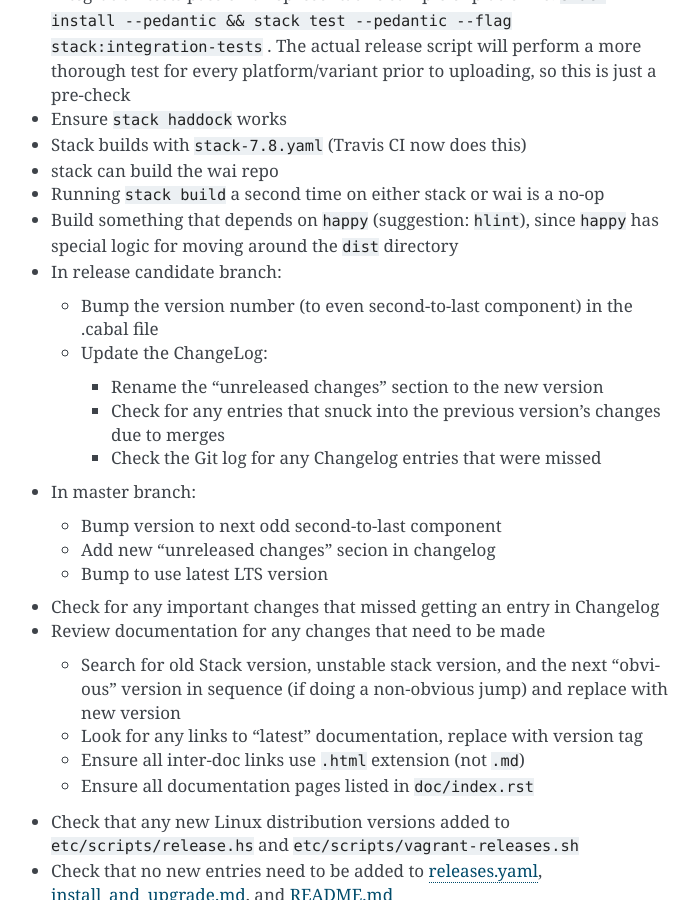
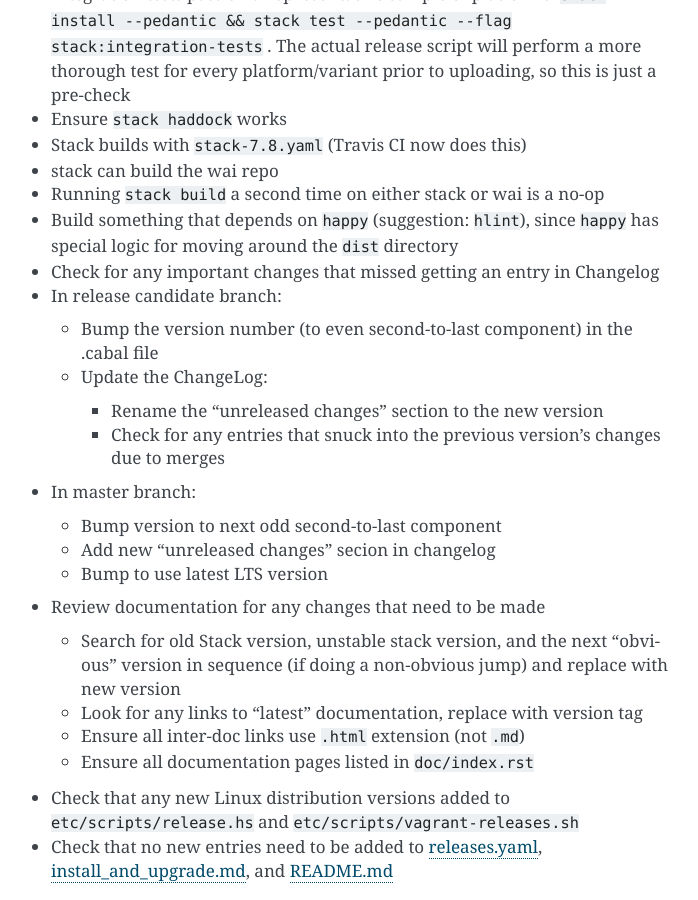
Before and after one commit to commercialhaskell/stack, a Sphinx documentation site: the page built from doc/MAINTAINER_GUIDE.md, in a window 1280 px wide and 900 px high, scrolled down 331 px. Shown: the whole window, without its empty margins (399-1097 px from the left). Built offline with Sphinx 7.4.7, drawn with Linux system fonts in a browser that asks for light colours.

Commit message:
Update MAINTAINER_GUIDE

```diff
--- a/doc/MAINTAINER_GUIDE.md
+++ b/doc/MAINTAINER_GUIDE.md
@@ -25,12 +26,10 @@
         * Rename the "unreleased changes" section to the new version
         * Check for any entries that snuck into the previous version's changes
           due to merges
-        * Check the Git log for any Changelog entries that were missed
 * In master branch:
     * Bump version to next odd second-to-last component
     * Add new "unreleased changes" secion in changelog
     * Bump to use latest LTS version
-* Check for any important changes that missed getting an entry in Changelog
 * Review documentation for any changes that need to be made
     * Search for old Stack version, unstable stack version, and the next
       "obvious" version in sequence (if doing a non-obvious jump) and replace
```
Also changed, not shown: other parts of doc/MAINTAINER_GUIDE.md (+1 -0 lines).
